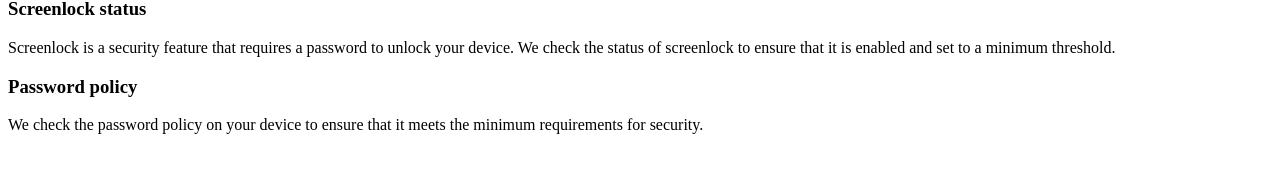
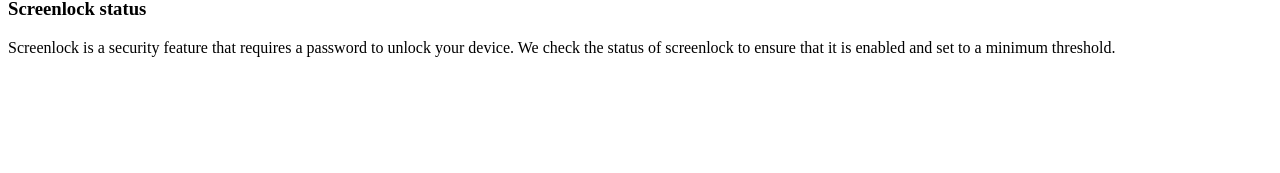
Before and after one commit to Oneleet/oneleet-docs, a Next.js app: page /oneleet-agent/windows in a window 1280 px wide. Shown: the part 603-776 px from the top of the page. Built offline with nearby package versions, Linux system fonts and the light colour scheme.

Commit message:
remove password policy from mdm docs (#18)
* remove password policy from mdm docs

* Remove password policy for windows

```diff
--- a/pages/oneleet-agent/macos.mdx
+++ b/pages/oneleet-agent/macos.mdx
@@ -38,7 +38,3 @@ FileVault is a disk encryption program in macOS that helps protect your data. We
 ### Screenlock status
 
 Screenlock is a security feature that requires a password to unlock your device. We check the status of screenlock to ensure that it is enabled and set to a minimum threshold.
-
-### Password policy
-
-We check the password policy on your device to ensure that it meets the minimum requirements for security.
--- a/pages/oneleet-agent/windows.mdx
+++ b/pages/oneleet-agent/windows.mdx
@@ -35,7 +35,3 @@ BitLocker is a disk encryption program in Windows that helps protect your data.
 ### Screenlock status
 
 Screenlock is a security feature that requires a password to unlock your device. We check the status of screenlock to ensure that it is enabled and set to a minimum threshold.
-
-### Password policy
-
-We check the password policy on your device to ensure that it meets the minimum requirements for security.
```
